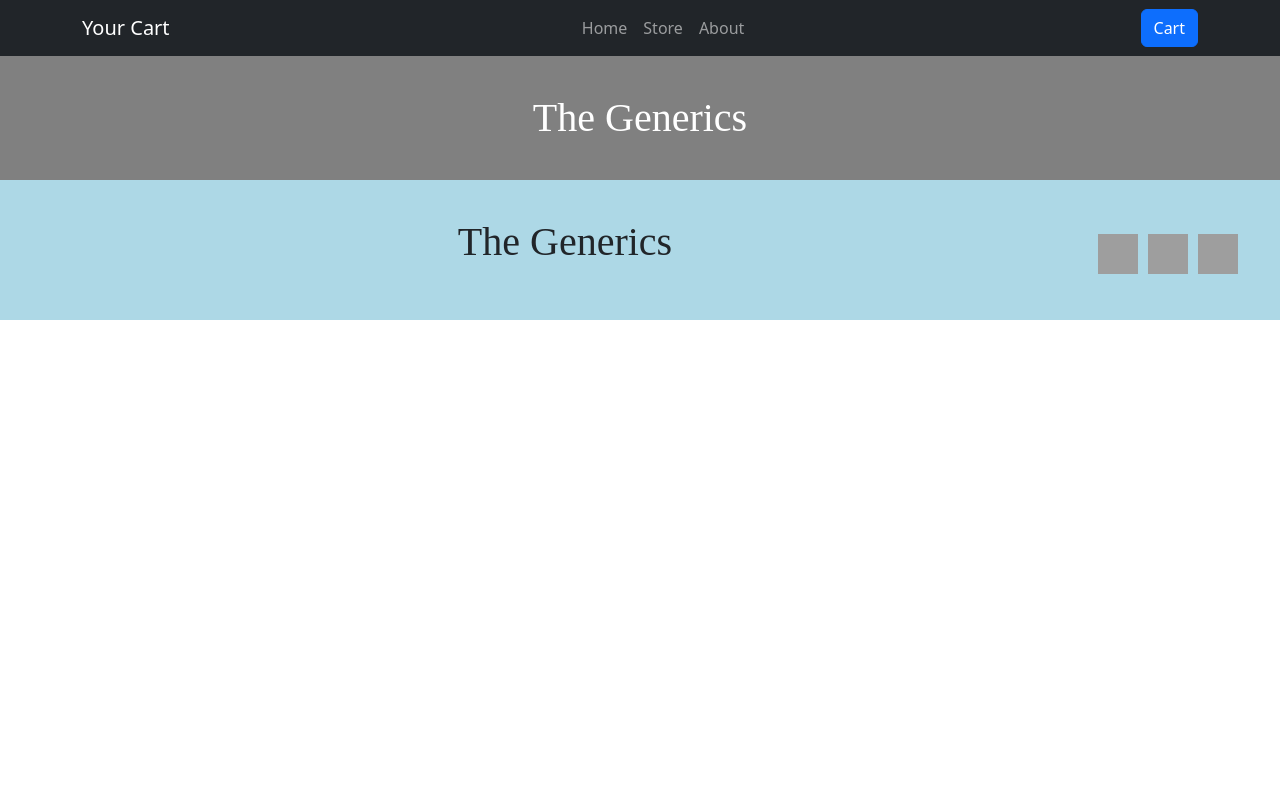
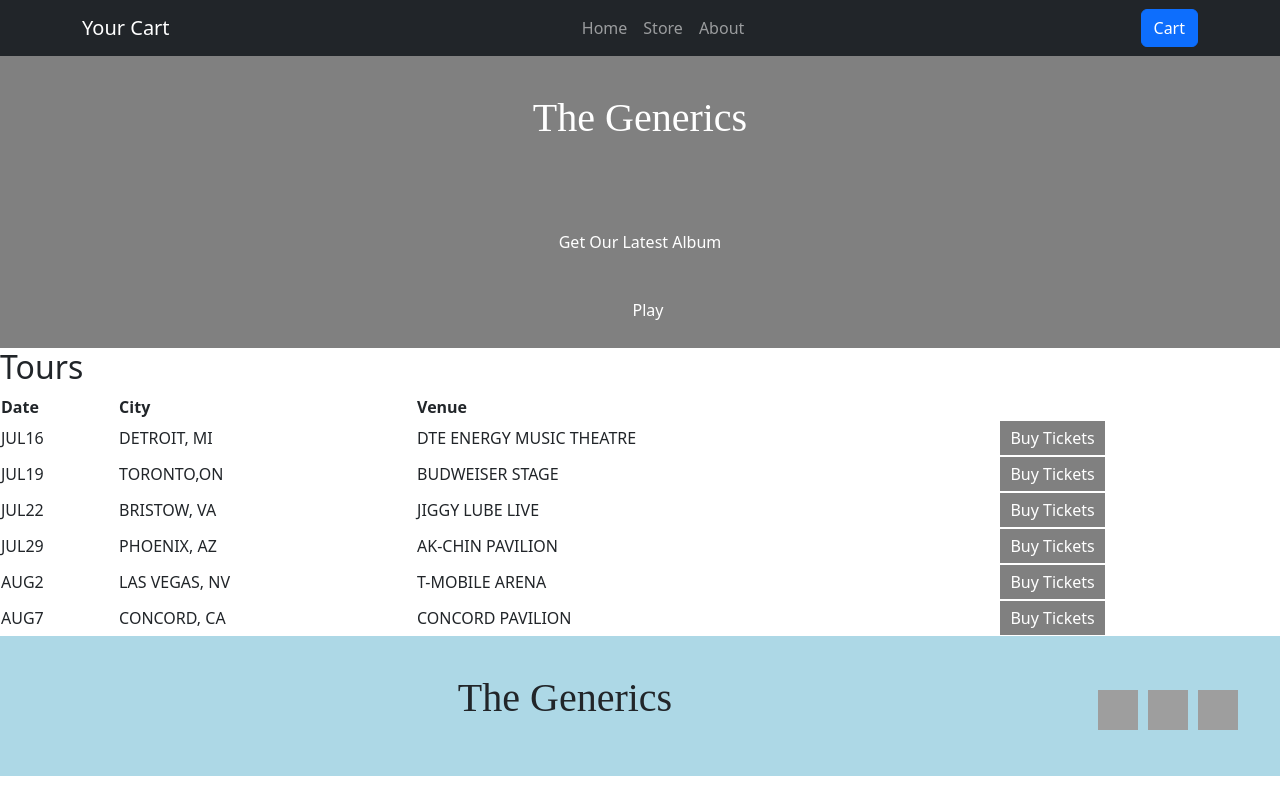
Before and after one commit to ShivaMisraa/Your-Cart-E-Commerce-, a React (Create React App) app: page /home in a window 1280 px wide. Built offline with nearby package versions, Linux system fonts and the light colour scheme; grey boxes are pictures that could not be loaded.

Commit message:
Added routerr for about page

```diff
--- a/src/App.js
+++ b/src/App.js
@@ -6,6 +6,7 @@ import NavBar from "./Component/NavBar";
 import Header from "./Component/Header";
 import Footer from "./Component/Footer";
 import AboutPage from "./Pages/About";
+import HomePage from "./Pages/HomePage";
 
 function App() {
   const [cartItems, setCartItems] = useState([]);
@@ -40,9 +41,9 @@ function App() {
 
         <Routes>
           <Route exact path="/" element={<Store addToCart={addToCart} />} />
-          <Route exact path="/about" element={<AboutPage />} /> {/* Route for AboutPage */}
+          <Route exact path="/about" element={<AboutPage />} />
+          <Route exact path="/home" element={<HomePage />} />
         </Routes>
-
 
         <Footer />
       </div>
--- a/src/Component/NavBar.js
+++ b/src/Component/NavBar.js
@@ -16,6 +16,7 @@ const NavBar = ({ cartItems, removeFromCart }) => {
     setShowCart(false);
   };
 
+
   // Calculate the total quantity of items in the cart
   const totalQuantity = cartItems.reduce((total, item) => total + item.quantity, 0);
 
@@ -25,9 +26,9 @@ const NavBar = ({ cartItems, removeFromCart }) => {
         <Container>
           <Navbar.Brand href="#home">Your Cart</Navbar.Brand>
           <Nav className="mx-auto">
-            <Nav.Link href="#home">Home</Nav.Link>
+            <Nav.Link as ={Link} to="/home">Home</Nav.Link>
             <Nav.Link as ={Link} to ="/">Store</Nav.Link>
-            <Nav.Link as={Link} to ="about">About</Nav.Link>
+            <Nav.Link as= {Link} to ="about">About</Nav.Link>
           </Nav>
           <Button onClick={openCart}>
             Cart{' '}
--- /dev/null
+++ b/src/Pages/HomePage.js
@@ -0,0 +1,92 @@
+import React from "react";
+
+const tourData = [
+  {
+    date: "JUL16",
+    city: "DETROIT, MI",
+    venue: "DTE ENERGY MUSIC THEATRE",
+    buttonLabel: "Buy Tickets",
+  },
+  {
+    date: "JUL19",
+    city: "TORONTO,ON",
+    venue: "BUDWEISER STAGE",
+    buttonLabel: "Buy Tickets",
+  },
+  {
+    date: "JUL22",
+    city: "BRISTOW, VA",
+    venue: "JIGGY LUBE LIVE",
+    buttonLabel: "Buy Tickets",
+  },
+  {
+    date: "JUL29",
+    city: "PHOENIX, AZ",
+    venue: "AK-CHIN PAVILION",
+    buttonLabel: "Buy Tickets",
+  },
+  {
+    date: "AUG2",
+    city: "LAS VEGAS, NV",
+    venue: "T-MOBILE ARENA",
+    buttonLabel: "Buy Tickets",
+  },
+  {
+    date: "AUG7",
+    city: "CONCORD, CA",
+    venue: "CONCORD PAVILION",
+    buttonLabel: "Buy Tickets",
+  },
+];
+
+function HomePage() {
+  return (
+    <div style={{size:"50%"}}>
+      <header
+        style={{ backgroundColor: "grey", color: "white", padding: "1rem" }}
+      >
+
+        <br />
+        <div className="d-flex justify-content-center">
+          <button style={{ backgroundColor: "gray", color: "white", border: "none", padding: "10px 20px" }}>
+            Get Our Latest Album
+          </button>
+        </div>
+        <div className="d-flex justify-content-center mt-4">
+          <button style={{ backgroundColor: "gray", color: "white", border: "none", padding: "10px 20px", marginLeft: "1rem" }}>
+            Play
+          </button>
+        </div>
+      </header>
+      <div>
+        <h2>Tours</h2>
+        <table style={{ width: "100%" }}>
+          <thead>
+            <tr>
+              <th>Date</th>
+              <th>City</th>
+              <th>Venue</th>
+              <th></th>
+            </tr>
+          </thead>
+          <tbody>
+            {tourData.map((tour) => (
+              <tr key={tour.date}>
+                <td>{tour.date}</td>
+                <td>{tour.city}</td>
+                <td>{tour.venue}</td>
+                <td>
+                  <button style={{ backgroundColor: "gray", color: "white", border: "none", padding: "5px 10px" }}>
+                    {tour.buttonLabel}
+                  </button>
+                </td>
+              </tr>
+            ))}
+          </tbody>
+        </table>
+      </div>
+    </div>
+  );
+}
+
+export default HomePage;
```
